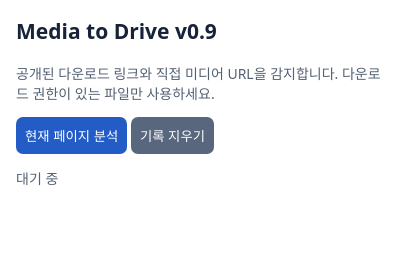
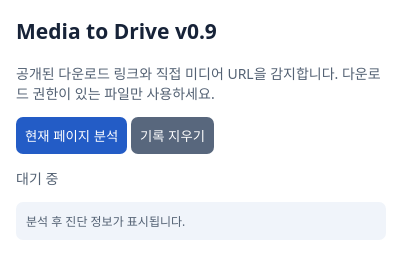
Before and after one commit to jflakeee/moviedown, a browser extension: page extension/popup.html in a window 400 px wide. Drawn offline with Linux system fonts and the light colour scheme.

Commit message:
Add diagnostic counters for zero-result media scans

```diff
--- a/extension/popup.html
+++ b/extension/popup.html
@@ -1 +1 @@
-<!doctype html><html lang="ko"><head><meta charset="utf-8"><meta name="viewport" content="width=device-width,initial-scale=1"><style>body{font:14px system-ui;margin:16px;width:370px;color:#172338}button{padding:9px;border:0;border-radius:7px;background:#235cc6;color:white;cursor:pointer}button.secondary{background:#58677d}p{color:#536173}li{overflow-wrap:anywhere;margin:10px 0;border-bottom:1px solid #ddd;padding-bottom:9px}a{color:#235cc6}small{display:block;color:#667}#results{padding-left:20px}#status{white-space:pre-wrap}</style></head><body><h2>Media to Drive v0.9</h2><p>공개된 다운로드 링크와 직접 미디어 URL을 감지합니다. 다운로드 권한이 있는 파일만 사용하세요.</p><button id="scan">현재 페이지 분석</button> <button class="secondary" id="clear">기록 지우기</button><p id="status">대기 중</p><ol id="results"></ol><script src="popup.js"></script></body></html>
+<!doctype html><html lang="ko"><head><meta charset="utf-8"><meta name="viewport" content="width=device-width,initial-scale=1"><style>body{font:14px system-ui;margin:16px;width:370px;color:#172338}button{padding:9px;border:0;border-radius:7px;background:#235cc6;color:white;cursor:pointer}button.secondary{background:#58677d}p{color:#536173}li{overflow-wrap:anywhere;margin:10px 0;border-bottom:1px solid #ddd;padding-bottom:9px}a{color:#235cc6}small{display:block;color:#667}#results{padding-left:20px}#status{white-space:pre-wrap}</style></head><body><h2>Media to Drive v0.9</h2><p>공개된 다운로드 링크와 직접 미디어 URL을 감지합니다. 다운로드 권한이 있는 파일만 사용하세요.</p><button id="scan">현재 페이지 분석</button> <button class="secondary" id="clear">기록 지우기</button><p id="status">대기 중</p><p id="diagnostics" style="white-space:pre-wrap;font-size:12px;background:#f0f4fa;padding:10px;border-radius:7px">분석 후 진단 정보가 표시됩니다.</p><ol id="results"></ol><script src="popup.js"></script></body></html>
```
